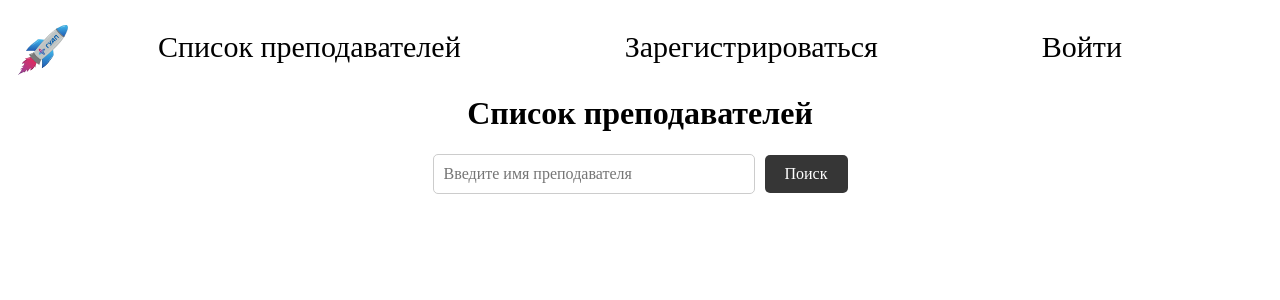
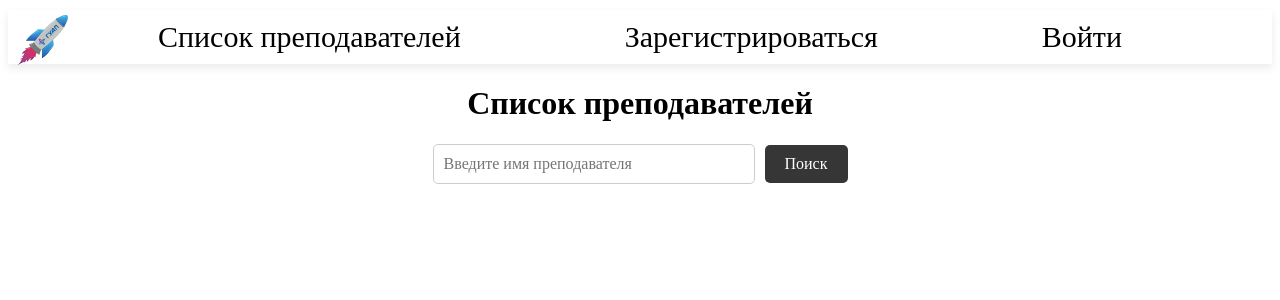
Before and after one commit to zxcgrishka/service-review, a Flask app: page / in a window 1280 px wide. Shown: the top 300 px of the page. Run offline with Flask 3, Linux system fonts and the light colour scheme; data that the repository does not hold is empty.

Commit message:
added dockerfile + styling

```diff
--- a/app.py
+++ b/app.py
@@ -58,7 +58,7 @@ class Review(db.Model):
     teacher_id = db.Column(db.Integer, db.ForeignKey('teachers_list.id'), nullable=False)
     author = db.Column(db.String(80), nullable=False)
     content = db.Column(db.Text, nullable=False)
-    rating = db.Column(db.Integer, nullable=False)  # Новое поле для рейтинга
+    rating = db.Column(db.Integer, nullable=False)
     created_at = db.Column(db.DateTime, default=datetime.utcnow)
     is_anonymous = db.Column(db.Boolean, default=False)
 
@@ -66,7 +66,7 @@ class Review(db.Model):
 class ReviewForm(FlaskForm):
     content = TextAreaField('Content', validators=[DataRequired()])
     rating = IntegerField('Rating', validators=[DataRequired(), NumberRange(min=1, max=5)])
-    is_anonymous = BooleanField('Submit anonymously')  # Флажок для анонимности
+    is_anonymous = BooleanField('Submit anonymously')
     submit = SubmitField('Submit')
 
 
@@ -192,4 +192,4 @@ def search():
 if __name__ == '__main__':
     with app.app_context():
         db.create_all()
-    app.run(debug=True)
+    app.run(host="0.0.0.0", port=5000, debug=True)
--- a/static/css/main.css
+++ b/static/css/main.css
@@ -41,8 +41,10 @@ header {
     background-color: #ffffff;
     color: white;
     padding: 10px 0;
-    margin-top: 20px;
+    margin-top: 10px;
     position: sticky;
+    box-shadow: 0 4px 8px rgba(61, 61, 61, 0.1);
+    align-items: center;
     top: 0;
 }
 
--- a/static/css/main2.css
+++ b/static/css/main2.css
@@ -41,8 +41,9 @@ header {
     background-color: #ffffff;
     color: white;
     padding: 10px 0;
-    margin-top: 20px;
+    margin-top: 10px;
     position: sticky;
+    box-shadow: 0 4px 8px rgba(61, 61, 61, 0.1);
     top: 0;
 }
 
```
Also changed, not shown: 1 other file.
